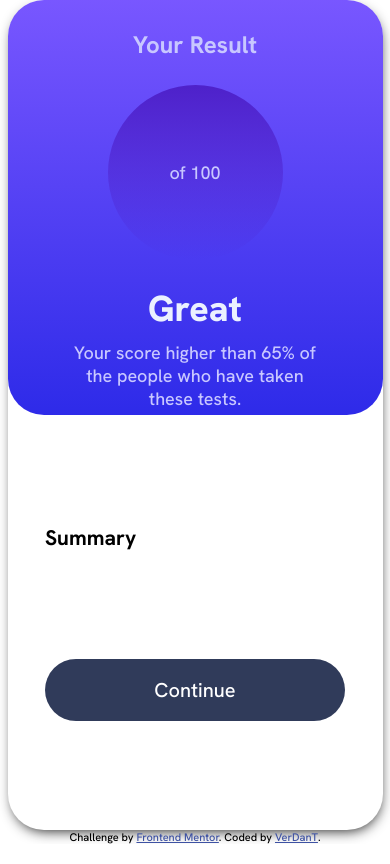
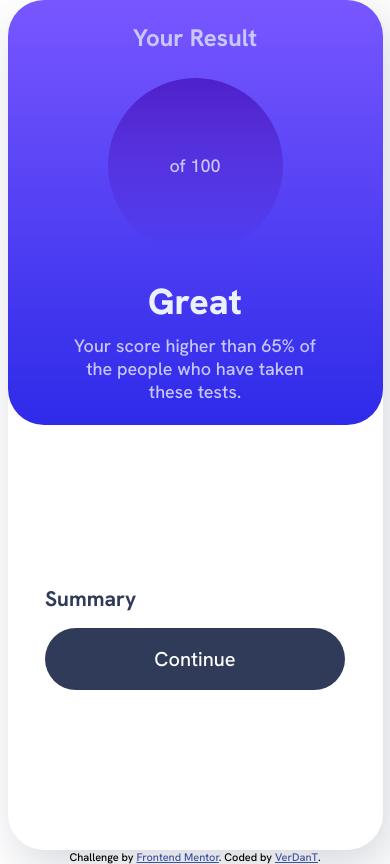
Before and after one commit to NVergil/results-summary-component-main, a plain HTML site: page index.html in a window 390 px wide. Drawn offline with Linux system fonts and the light colour scheme.

Commit message:
Solving mobile design bugs

```diff
--- a/index.html
+++ b/index.html
@@ -35,12 +35,12 @@
           </div>
         </div>
       </div>
-      <div class="attribution">
-        Challenge by
-        <a href="https://www.frontendmentor.io?ref=challenge" target="_blank"
-          >Frontend Mentor</a
-        >. Coded by <a href="#">VerDanT</a>.
-      </div>
+    </div>
+    <div class="attribution">
+      Challenge by
+      <a href="https://www.frontendmentor.io?ref=challenge" target="_blank"
+        >Frontend Mentor</a
+      >. Coded by <a href="#">VerDanT</a>.
     </div>
     <script src="main.js"  type="module"></script>
   </body>
--- a/styles/style.css
+++ b/styles/style.css
@@ -12,6 +12,8 @@
   --green-tea-0: hsla(166, 100%, 37%, 0.1);
   --cobalt-blue-0: hsla(234, 85%, 45%, 0.1);
 
+
+
   /* Gradients */
   --light-slate-blue: hsl(252, 100%, 67%);
   --light-royal-blue: hsl(241, 81%, 54%);
@@ -22,6 +24,7 @@
   --pale-blue: hsl(221, 100%, 96%);
   --light-lavender: hsl(241, 100%, 89%);
   --dark-gray-blue: hsl(224, 30%, 27%);
+
 }
 
 * {
@@ -33,28 +36,32 @@
   border: none;
 }
 
+*,
+*::before,
+*::after {
+  box-sizing: border-box;
+}
+
 body {
-  height: 100vh;
   font-size: 18px;
+  min-height: 100vh;
+  display: grid;
+  place-items: center;
 }
 
 .main-container {
   display: flex;
   flex-direction: column;
-  justify-content: space-evenly;
   align-items: center;
-  height: 100vh;
+  margin-top: 10em;
 }
 
 .card-container {
-  margin-top: 15rem;
   width: 750px;
   height: 525px;
   display: flex;
   flex-direction: row;
-  box-shadow: 1px 5px 13px -4px rgba(0, 0, 0, 0.88);
-  -webkit-box-shadow: 1px 5px 13px -4px rgba(0, 0, 0, 0.88);
-  -moz-box-shadow: 1px 5px 13px -4px rgba(0, 0, 0, 0.88);
+  box-shadow: .5rem 1rem 3rem hsla(224, 30%, 27%, .2);
   border-radius: 2em;
 }
 
@@ -127,7 +134,8 @@ body {
   height: 100%;
   display: flex;
   flex-direction: column;
-  justify-content: space-evenly;
+  justify-content: center;
+  gap: 1.5rem;
 }
 
 .card_2 {
@@ -149,10 +157,9 @@ body {
   display: flex;
   justify-content: center;
   align-items: center;
-  gap: 0.75rem;
 }
 
-.count-p {
+.count-p, .card_2 h3 {
   color: var(--dark-gray-blue);
 }
 
@@ -216,15 +223,15 @@ body {
 }
 
 @media screen and (max-width: 765px) {
+  .main-container {
+    margin-top: 0;
+  }
   .card-container {
-    margin-top: 0;
     width: 375px;
     height: 850px;
     display: flex;
     flex-direction: column;
-    box-shadow: 1px 5px 13px -4px rgba(0, 0, 0, 0.88);
-    -webkit-box-shadow: 1px 5px 13px -4px rgba(0, 0, 0, 0.88);
-    -moz-box-shadow: 1px 5px 13px -4px rgba(0, 0, 0, 0.88);
+    box-shadow: .5rem 1rem 3rem hsla(224, 30%, 27%, .2);
     border-radius: 2em;
   }
   .card_1, .card_2 {
@@ -233,11 +240,7 @@ body {
     padding: 0;
   }
 
-  .card_1 h3 {
-    margin-top: 20rem;
-  }
-
-  .card_1 h3 {
-    margin-top: 1.5rem;
+  .card_2-content {
+    gap: 1rem;
   }
 }
```
Also changed, not shown: data.json (+4 -4 lines).
